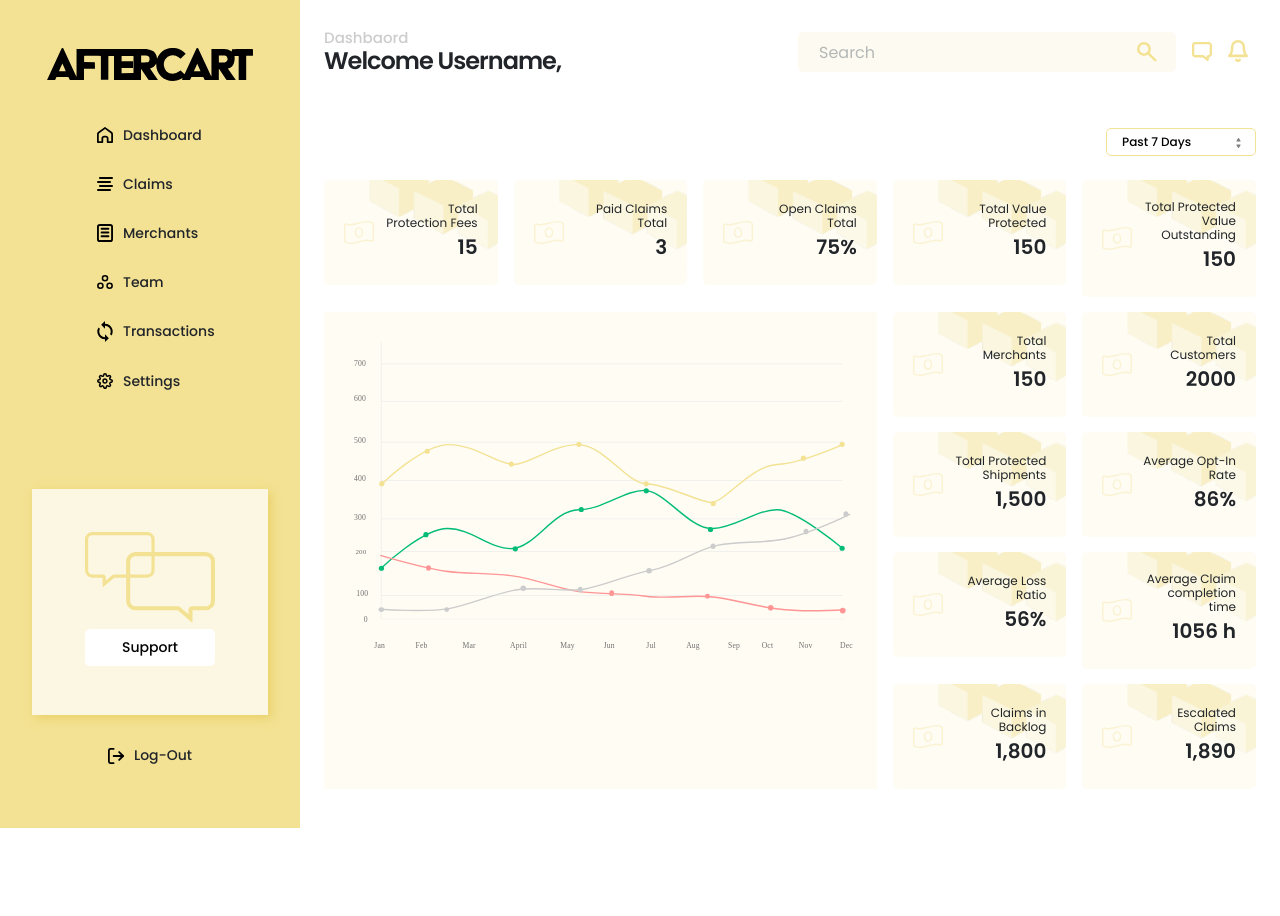
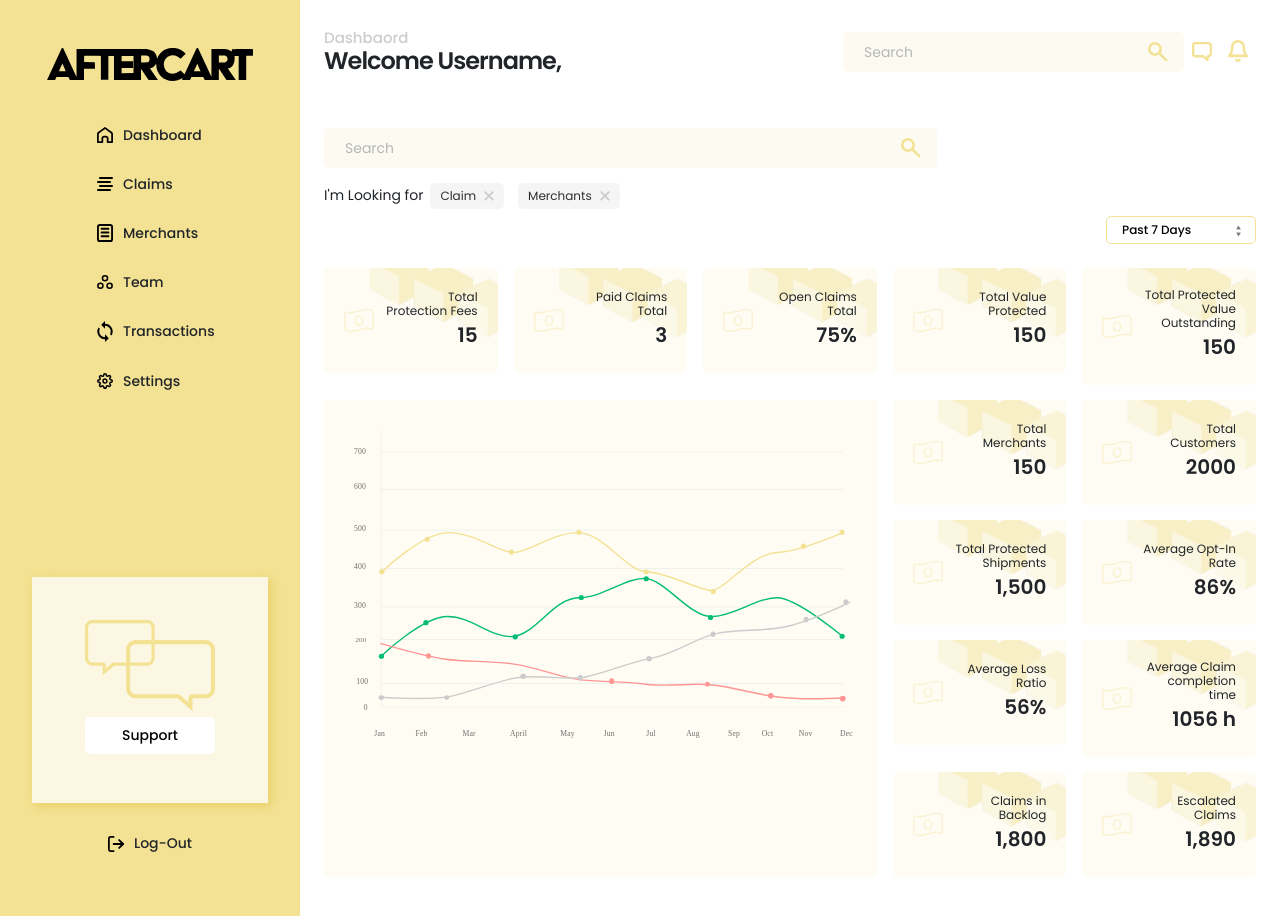
Before and after one commit to rdhassan/aftercard, a React (Vite) app: page /admin in a window 1280 px wide. Before the commit the page ends 828 px from the top, so only its background shows below. Built offline with nearby package versions, Linux system fonts and the light colour scheme.

Commit message:
make seach field component

```diff
--- a/src/component/content-header/index.jsx
+++ b/src/component/content-header/index.jsx
@@ -3,6 +3,7 @@
 import Bell from "../../assets/bell.svg";
 import './index.scss';
 import NotificationsMessages from '../notifications'
+import SearchField from '../seach-field';
 const ContentHeader = ({heading, subheading}) => {
   return (
     <Navbar className='content-header p-0 flex-wrap'>
@@ -11,14 +12,7 @@
         <h2 className='m-0'>{heading}</h2>
       </div>
       <Nav className="ms-auto content-notification py-2">
-        <Form className="d-flex ms-auto">
-          <FormControl
-            type="search"
-            placeholder="Search"
-            className="me-2"
-            aria-label="Search"
-          />
-        </Form>
+        <SearchField />
 
         <NavDropdown className='action-link comment' title={<img src={Comment} width="20" />} id="basic-nav-dropdown1" align="end">
           <NotificationsMessages image={Comment} title="Comments" count="(8)" viewall="View All Comments" />
--- a/src/component/content-header/index.scss
+++ b/src/component/content-header/index.scss
@@ -20,34 +20,6 @@
         flex: 1;
       }
     }
-    .form-control {
-      background: url('../../assets/search.svg') no-repeat;
-      background-size: 20px;
-      background-position: 95%;
-      padding-right: 40px;
-      padding-left: 20px;
-      background-color: #fcf8e485;
-      border-radius: 5px;
-      height: 40px;
-      border-color: transparent;
-      color: #000;
-      &::placeholder {
-        opacity: 0.5; /* Firefox */
-      }
-
-      &:-ms-input-placeholder { /* Internet Explorer 10-11 */
-        opacity: 0.5; /* Firefox */
-      }
-
-      &::-ms-input-placeholder { /* Microsoft Edge */
-        opacity: 0.5; /* Firefox */
-      }
-      &:focus {
-        box-shadow: none;
-        border-color: #F4E294;
-      }
-    }
-
     .dropdown-toggle {
       img {
         min-width: 20px;
--- /dev/null
+++ b/src/component/seach-field/index.jsx
@@ -0,0 +1,39 @@
+import { Form, FormControl } from 'react-bootstrap';
+import './index.scss';
+
+const SearchField = ({tags}) => {
+  return (
+    <Form className="d-flex flex-column ms-auto seach-blk">
+      <FormControl
+        type="search"
+        placeholder="Search"
+        className="me-2"
+        aria-label="Search"
+      />
+
+      {tags && <div className='tags mt-2'>
+        I'm Looking for
+        <a href='#' className='tag'>
+          Claim
+          <svg className='ms-2' xmlns="http://www.w3.org/2000/svg" width="10" height="10" viewBox="0 0 11.314 11.314">
+            <g id="Group_356" data-name="Group 356" transform="translate(4649 -10424)">
+              <rect id="Rectangle_582" data-name="Rectangle 582" width="2" height="14" rx="1" transform="translate(-4649 10425.414) rotate(-45)" fill="#ccc"/>
+              <rect id="Rectangle_583" data-name="Rectangle 583" width="2" height="14" rx="1" transform="translate(-4639.101 10424) rotate(45)" fill="#ccc"/>
+            </g>
+          </svg>
+        </a>
+        <a href='#' className='tag'>
+           Merchants
+          <svg className='ms-2' xmlns="http://www.w3.org/2000/svg" width="10" height="10" viewBox="0 0 11.314 11.314">
+            <g id="Group_356" data-name="Group 356" transform="translate(4649 -10424)">
+              <rect id="Rectangle_582" data-name="Rectangle 582" width="2" height="14" rx="1" transform="translate(-4649 10425.414) rotate(-45)" fill="#ccc"/>
+              <rect id="Rectangle_583" data-name="Rectangle 583" width="2" height="14" rx="1" transform="translate(-4639.101 10424) rotate(45)" fill="#ccc"/>
+            </g>
+          </svg>
+        </a>
+      </div>}
+    </Form>
+)
+}
+
+export default SearchField;
--- /dev/null
+++ b/src/component/seach-field/index.scss
@@ -0,0 +1,53 @@
+.seach-blk {
+  .form-control {
+    background: url('../../assets/search.svg') no-repeat;
+    background-size: 20px;
+    background-position: calc(100% - 15px);
+    padding-right: 40px;
+    padding-left: 20px;
+    background-color: #fcf8e485;
+    border-radius: 5px;
+    height: 40px;
+    border-color: transparent;
+    color: #000;
+    font-size: 14px;
+    &::placeholder {
+      opacity: 0.5; /* Firefox */
+    }
+
+    &:-ms-input-placeholder { /* Internet Explorer 10-11 */
+      opacity: 0.5; /* Firefox */
+    }
+
+    &::-ms-input-placeholder { /* Microsoft Edge */
+      opacity: 0.5; /* Firefox */
+    }
+    &:focus {
+      box-shadow: none;
+      border-color: #F4E294;
+    }
+  }
+  .tags {
+    font-size: 14px;
+    .tag {
+      background: #F5F5F5;
+      border-radius: 5px;
+      display: inline-flex;
+      padding: 4px 10px;
+      font-size: 12px;
+      color: #2E2E2E;
+      text-decoration: none;
+      align-items: center;
+      margin: 7px;
+      transition: .2s linear;
+      &:hover {
+        background-color: #CCCCCC;
+        svg {
+          rect {
+            fill: #F5F5F5;
+          }
+        }
+      }
+    }
+  }
+}
--- a/src/pages/admin/index.jsx
+++ b/src/pages/admin/index.jsx
@@ -1,10 +1,11 @@
-import { Row, Col, Form, DropdownButton, Dropdown } from 'react-bootstrap';
+import { Row, Col, Form, DropdownButton, Dropdown, FormControl } from 'react-bootstrap';
 import ContentHeader from '../../component/content-header';
 import SideBar from '../../component/sidebar';
 import './index.scss';
 import dollor from '../../assets/dollor.svg';
 import graph from '../../assets/graph.svg';
 import ClaimCard from '../../component/claim-card';
+import SearchField from '../../component/seach-field';
 
 const Admin = () => {
   return (
@@ -14,6 +15,14 @@
         <ContentHeader heading="Welcome Username," subheading="Dashbaord" />
         <div className='inner-content'>
           <div className='mt-5'>
+
+
+            <Row>
+              <Col lg={8}>
+                <SearchField tags />
+              </Col>
+            </Row>
+
             <div className='d-flex justify-content-end mb-4 post-day-dropdown'>
               <DropdownButton align="end" id="dropdown-item-button" title="Past 7 Days">
                 <Dropdown.Item as="button">Past Month</Dropdown.Item>
--- a/src/pages/merchant-detail/index.jsx
+++ b/src/pages/merchant-detail/index.jsx
@@ -35,7 +35,6 @@
             </Col>
             <Col lg={6}>
               <h2 class="heading">Value Edit</h2>
-
               <h6>Change Product Rate</h6>
               <div className='product-detail d-flex flex-wrap align-items-center'>
                 <div className='pd-in flex-1 my-2'>
```
